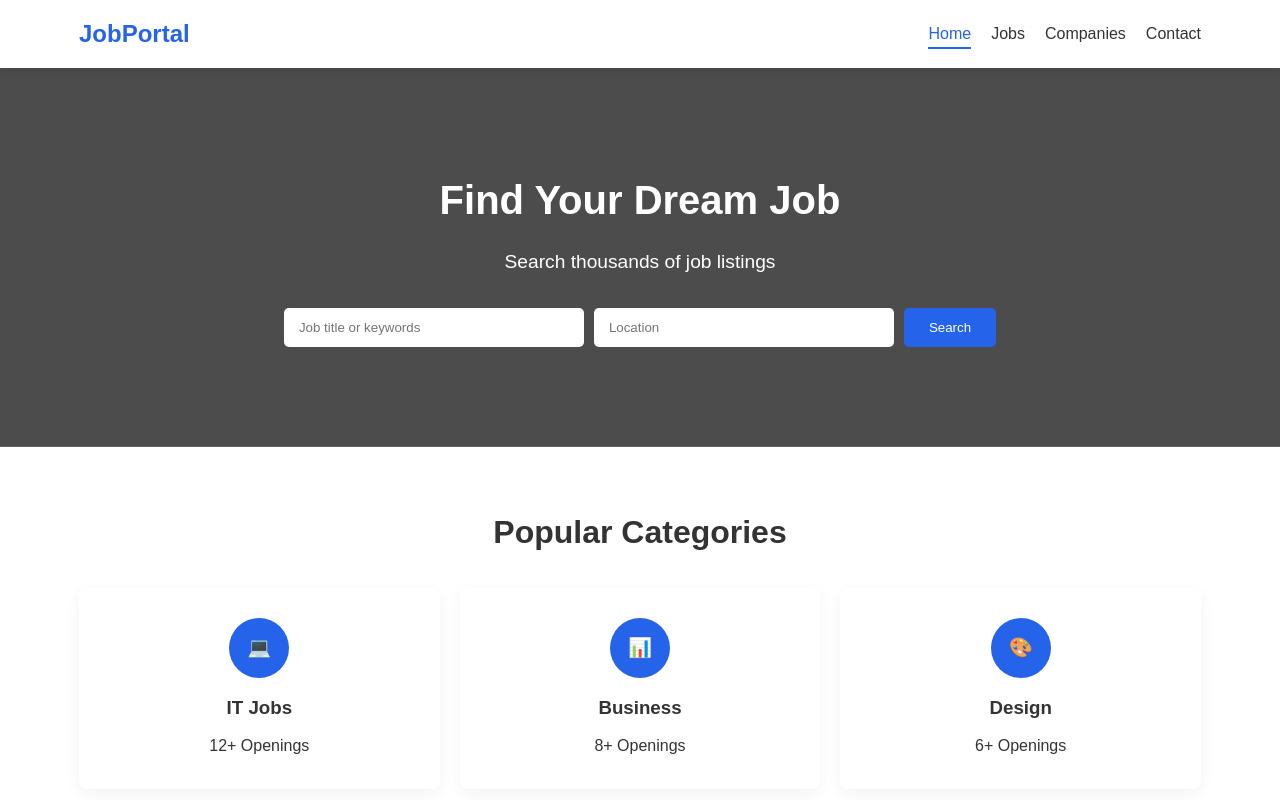
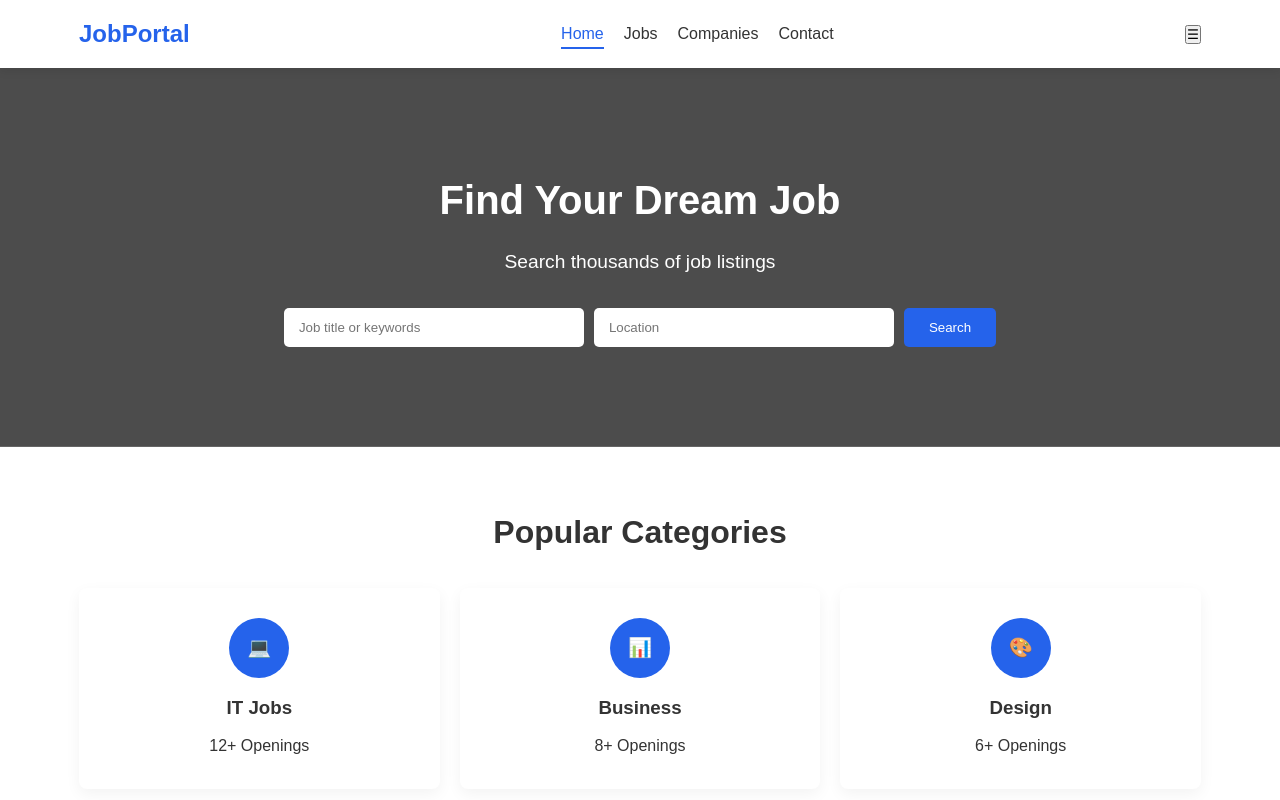
Before and after one commit to Ctalha8067/html-css-java, a plain HTML site: page index.html in a window 1280 px wide. Shown: the top 800 px of the page. Drawn offline with Linux system fonts and the light colour scheme.

Commit message:
Update index.html

```diff
--- a/index.html
+++ b/index.html
@@ -16,8 +16,14 @@
                 <li><a href="jobs.html">Jobs</a></li>
                 <li><a href="companies.html">Companies</a></li>
                 <li><a href="contact.html">Contact</a></li>
+
             </ul>
+             <!-- Hamburger icon for mobile -->
+        <button class="hamburger" id="hamburger-menu">
+            &#9776;
+        </button>
           </div>
+
     </nav>
 
     <!-- Hero Section -->
```
